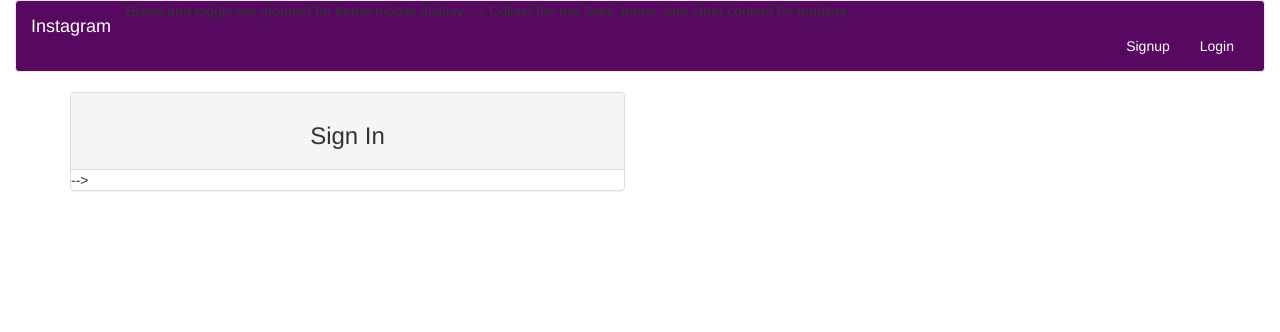
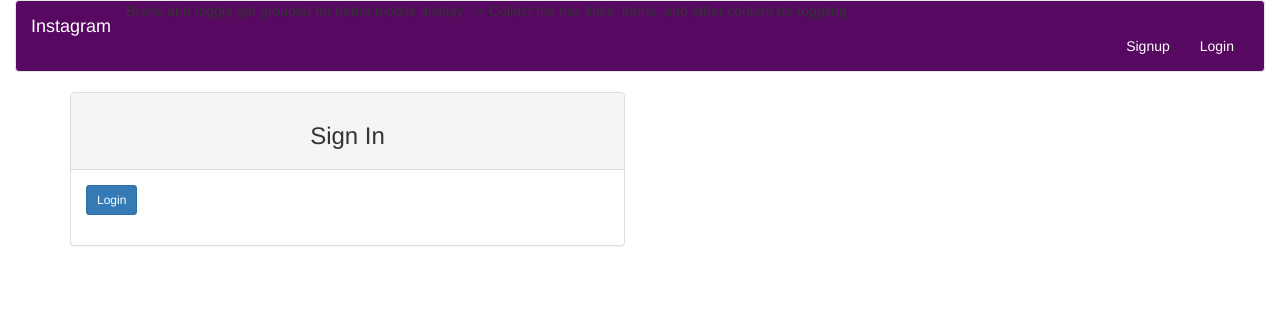
Before and after one commit to ruthjelimo/instagram_app, a Django app: template posts/templates/registration/login.html in a window 1280 px wide. Shown: the top 332 px of the page. Run offline with Django 4.2, Linux system fonts and the light colour scheme; the template is opened without the code that fills it: most values are stand-ins (such as "Sample title", 1, 10 or a date in 2020); parts of the project's set-up code (start-up, migrations or seed data) failed here and were passed over; some libraries are stand-ins or nearby versions.

Commit message:
updated login file

```diff
--- a/posts/templates/registration/login.html
+++ b/posts/templates/registration/login.html
@@ -13,7 +13,7 @@
         <div class="panel-heading">
           <h3 class="text-center">Sign In</h3>
         </div>
-        <!-- <div class="panel-body">
+         <div class="panel-body">
 
           <form action="" method="post">
             {% csrf_token %}
@@ -32,8 +32,8 @@
       </div>
 
     </div>
-    <!-- empty div -->
-  <!-- </div>
-</div> --> -->
+
+  </div>
+</div>
 
 {% endblock %}
```
